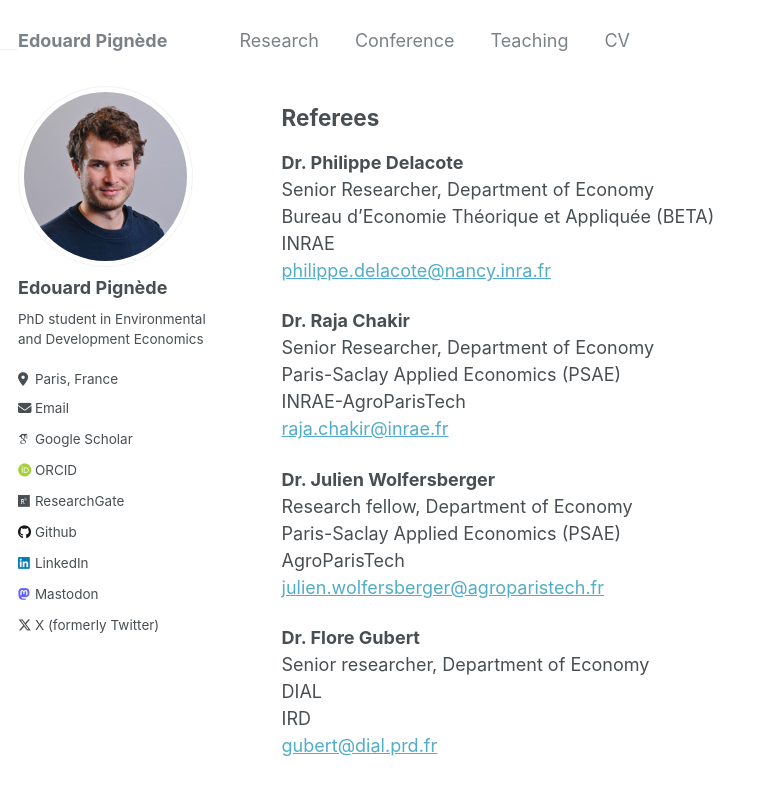
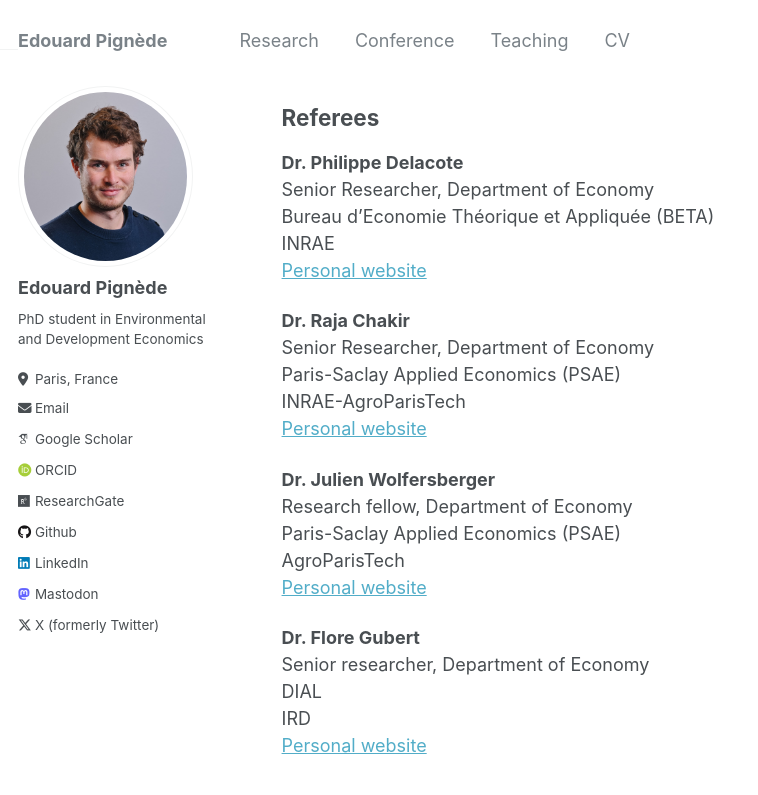
Before and after one commit to edouardpignede/edouardpignede.github.io, a Jekyll site: the page built from _pages/cv.md, in a window 1280 px wide and 900 px high, scrolled down 2224 px. Shown: the top 795 px of the window, without its empty margins (0-758 px from the left). Built offline with Jekyll 4.4.1, drawn with Linux system fonts in a browser that asks for light colours; some web fonts are replaced.

```diff
--- a/Gemfile
+++ b/Gemfile
@@ -23,6 +23,7 @@
   # gem "jekyll-archives"
   gem "jekyll-feed"
   gem 'jekyll-sitemap'
+  gem 'jekyll-email-protect'
   gem 'hawkins'
   gem "webrick", "~> 1.8"
 end
--- a/_config.yml
+++ b/_config.yml
@@ -294,6 +294,7 @@
 whitelist:
   - jekyll-paginate
   - jekyll-sitemap
+  - jekyll-email-protect
   - jekyll-gist
   - jekyll-feed
   - jemoji
--- a/_pages/cv.md
+++ b/_pages/cv.md
@@ -101,22 +101,22 @@
 Senior Researcher, Department of Economy
 Bureau d'Economie Théorique et Appliquée (BETA)
 INRAE
-[philippe.delacote@nancy.inra.fr](mailto:philippe.delacote@nancy.inra.fr)
+[Personal website](https://sites.google.com/view/philippedelacote/)
 
 **Dr. Raja Chakir**
 Senior Researcher, Department of Economy
 Paris-Saclay Applied Economics (PSAE)
 INRAE-AgroParisTech
-[raja.chakir@inrae.fr](mailto:raja.chakir@inrae.fr)
+[Personal website](https://sites.google.com/site/rajachakir/)
 
 **Dr. Julien Wolfersberger**
 Research fellow, Department of Economy
 Paris-Saclay Applied Economics (PSAE)
 AgroParisTech
-[julien.wolfersberger@agroparistech.fr](mailto:julien.wolfersberger@agroparistech.fr)
+[Personal website](https://julienwolfersberger.wordpress.com/)
 
 **Dr. Flore Gubert**
 Senior researcher, Department of Economy
 DIAL
 IRD
-[gubert@dial.prd.fr](mailto:gubert@dial.prd.fr)
+[Personal website](https://dauphine.psl.eu/recherche/cvtheque/gubert-flore)
```
Also changed, not shown: _pages/about.md (+1 -1 lines).
